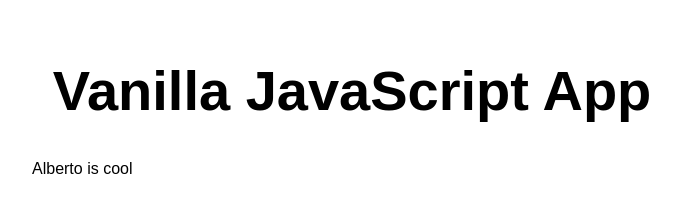
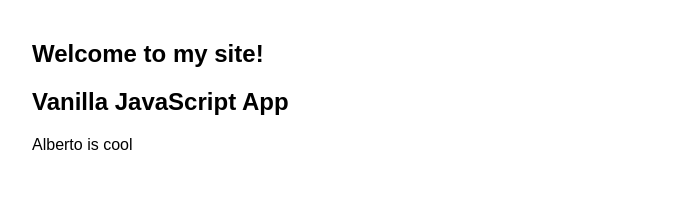
Before and after one commit to alb809/aherrera-website, a plain HTML site: page src/index.html in a window 1280 px wide. Shown: the whole page, without its empty margins (288-968 px from the left). Drawn offline with Linux system fonts and the light colour scheme.

Commit message:
Update index.html

```diff
--- a/src/index.html
+++ b/src/index.html
@@ -9,7 +9,8 @@
 </head>
 <body>
   <main>
-    <h1>Vanilla JavaScript App</h1
+    <h2>Welcome to my site!</h2>
+    <h2>Vanilla JavaScript App</h2
   </main>
       <p>Alberto is cool</p>
 </body>
```
